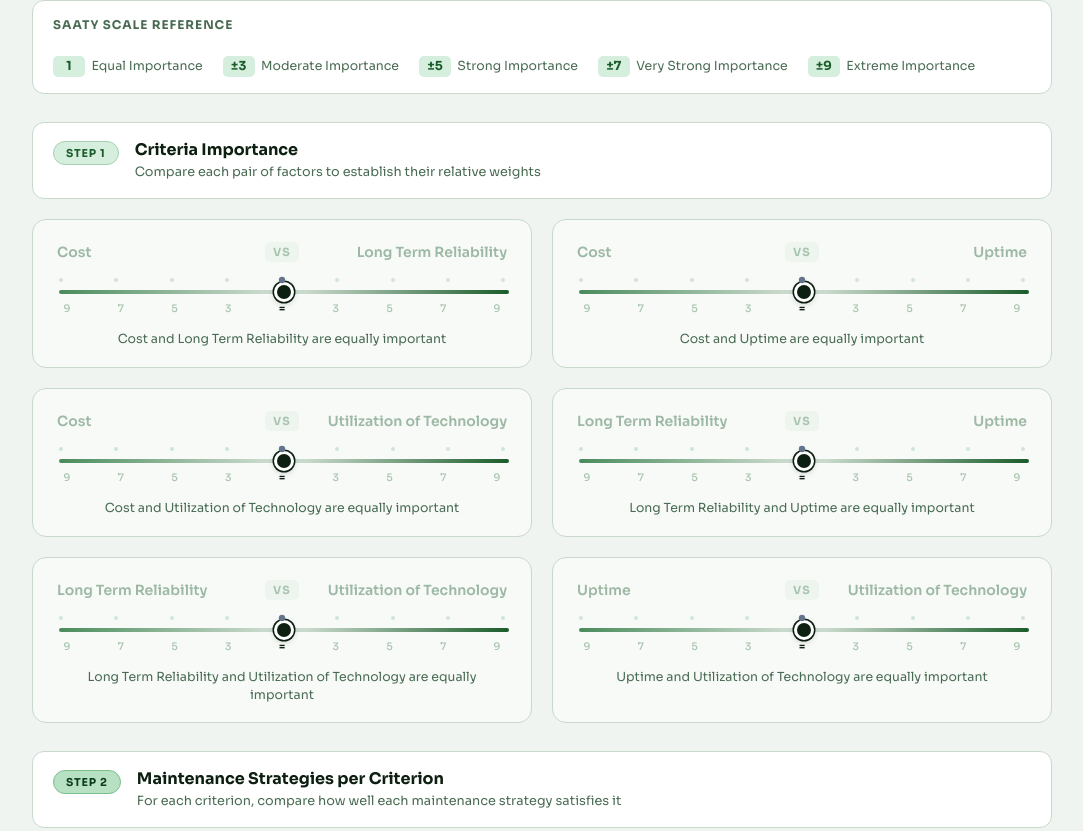
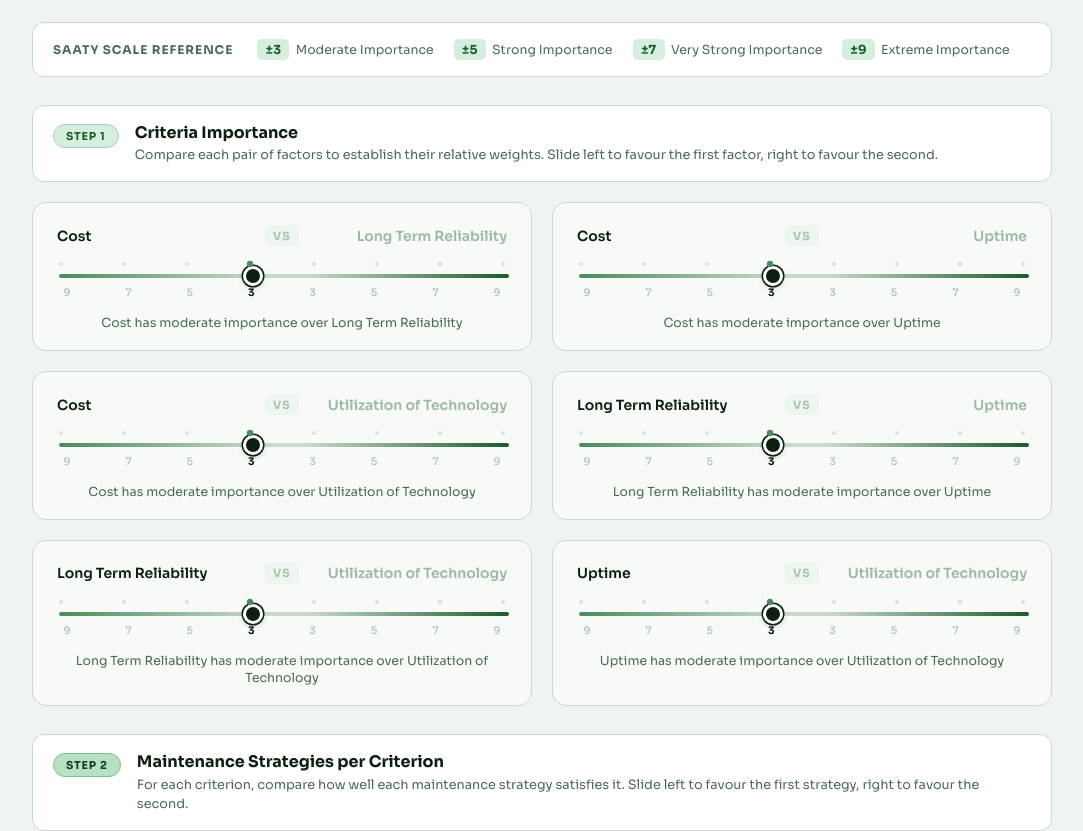
Before and after one commit to Ange-09/Fix-Flow, a Next.js app: page /criticality in a window 1280 px wide. Shown: the part 655-1486 px from the top of the page, without its empty margins (98-1181 px from the left). Built offline with nearby package versions, Linux system fonts and the light colour scheme.

Commit message:
Deleted equality for comparison of different factors

```diff
--- a/src/app/criticality/page.module.css
+++ b/src/app/criticality/page.module.css
@@ -793,4 +793,38 @@
     flex-direction: column;
     gap: 0.25rem;
   }
+
+  .directionRow {
+  display: flex;
+  align-items: center;
+  justify-content: space-between;
+  gap: 0.5rem;
 }
+
+.directionSide {
+  font-family: "Sora", "Segoe UI", sans-serif;
+  font-size: 0.72rem;
+  font-weight: 500;
+  color: #a8c4af;
+  transition: color 0.15s ease;
+  flex: 1;
+}
+
+.directionRight {
+  text-align: right;
+}
+
+.directionActive {
+  color: #1a5c2a;
+  font-weight: 700;
+}
+
+.directionValue {
+  font-family: "Sora", "Segoe UI", sans-serif;
+  font-size: 0.85rem;
+  font-weight: 800;
+  color: #0d1f11;
+  min-width: 1.5rem;
+  text-align: center;
+}
+}
--- a/src/app/criticality/page.tsx
+++ b/src/app/criticality/page.tsx
@@ -20,7 +20,11 @@ const STRATEGIES = [
 ] as const;
 type StrategyId = (typeof STRATEGIES)[number]["id"];
 
-const SLIDER_STEPS = [-9, -7, -5, -3, 1, 3, 5, 7, 9];
+// Equal (1) removed — users must pick a dominant side
+const SLIDER_STEPS = [-9, -7, -5, -3, 3, 5, 7, 9];
+
+// Default to -3 (left factor has moderate importance) — never neutral
+const DEFAULT_COMPARISON_VALUE = -3;
 
 // All unique pairs (i < j)
 function makePairs<T extends string>(items: readonly T[]): [T, T][] {
@@ -31,15 +35,15 @@ function makePairs<T extends string>(items: readonly T[]): [T, T][] {
   return pairs;
 }
 
-const FACTOR_PAIRS  = makePairs(FACTORS);
-const STRAT_LABELS  = STRATEGIES.map((s) => s.label) as [string, string, string];
-const STRAT_PAIRS   = makePairs(STRAT_LABELS);
+const FACTOR_PAIRS = makePairs(FACTORS);
+const STRAT_LABELS = STRATEGIES.map((s) => s.label) as [string, string, string];
+const STRAT_PAIRS  = makePairs(STRAT_LABELS);
 
 // ── State initializers ───────────────────────────────────────────────────────
 
 function initCritComparisons(): Record<string, number> {
   const map: Record<string, number> = {};
-  FACTOR_PAIRS.forEach(([a, b]) => { map[`${a}|${b}`] = 1; });
+  FACTOR_PAIRS.forEach(([a, b]) => { map[`${a}|${b}`] = DEFAULT_COMPARISON_VALUE; });
   return map;
 }
 
@@ -47,7 +51,7 @@ function initAltComparisons(): Record<Factor, Record<string, number>> {
   const result = {} as Record<Factor, Record<string, number>>;
   FACTORS.forEach((factor) => {
     result[factor] = {};
-    STRAT_PAIRS.forEach(([a, b]) => { result[factor][`${a}|${b}`] = 1; });
+    STRAT_PAIRS.forEach(([a, b]) => { result[factor][`${a}|${b}`] = DEFAULT_COMPARISON_VALUE; });
   });
   return result;
 }
@@ -59,9 +63,9 @@ function initAltComparisons(): Record<Factor, Record<string, number>> {
  * into a full n×n ratio matrix.
  *
  * Sign convention (matches the slider UX):
- *   value === 1           → equal importance    → ratio = 1
- *   value < 0 (e.g. -5)  → A dominates B       → ratio = |value|
- *   value > 0 (e.g.  5)  → B dominates A       → ratio = 1 / value
+ *   value < 0 (e.g. -5)  → A dominates B  → ratio = |value|
+ *   value > 0 (e.g.  5)  → B dominates A  → ratio = 1 / value
+ *   (value === 1 / equal is no longer possible)
  */
 function buildMatrix(labels: readonly string[], map: Record<string, number>): number[][] {
   const n = labels.length;
@@ -69,11 +73,8 @@ function buildMatrix(labels: readonly string[], map: Record<string, number>): nu
 
   for (let i = 0; i < n; i++) {
     for (let j = i + 1; j < n; j++) {
-      const v = map[`${labels[i]}|${labels[j]}`] ?? 1;
-      let ratio: number;
-      if (v === 1)       ratio = 1;
-      else if (v < 0)    ratio = Math.abs(v);
-      else               ratio = 1 / v;
+      const v = map[`${labels[i]}|${labels[j]}`] ?? DEFAULT_COMPARISON_VALUE;
+      const ratio = v < 0 ? Math.abs(v) : 1 / v;
       M[i][j] = ratio;
       M[j][i] = 1 / ratio;
     }
@@ -106,8 +107,7 @@ function computeAHP(
   critComparisons: Record<string, number>,
   altComparisons:  Record<Factor, Record<string, number>>
 ): Record<StrategyId, number> {
-  const critWeights = deriveWeights(buildMatrix(FACTORS, critComparisons));
-
+  const critWeights  = deriveWeights(buildMatrix(FACTORS, critComparisons));
   const globalScores = STRATEGIES.map(() => 0);
 
   FACTORS.forEach((factor, fi) => {
@@ -119,7 +119,6 @@ function computeAHP(
     });
   });
 
-  // Return as percentages keyed by strategy id
   const result = {} as Record<StrategyId, number>;
   STRATEGIES.forEach((s, i) => {
     result[s.id] = globalScores[i] * 100;
@@ -132,7 +131,6 @@ function computeAHP(
 function sliderLabel(value: number): string {
   const abs = Math.abs(value);
   const labels: Record<number, string> = {
-    1: "Equal Importance",
     3: "Moderate Importance",
     5: "Strong Importance",
     7: "Very Strong Importance",
@@ -142,8 +140,7 @@ function sliderLabel(value: number): string {
 }
 
 function importanceDescription(a: string, b: string, value: number): string {
-  if (value === 1)  return `${a} and ${b} are equally important`;
-  if (value < 0)    return `${a} has ${sliderLabel(value).toLowerCase()} over ${b}`;
+  if (value < 0) return `${a} has ${sliderLabel(value).toLowerCase()} over ${b}`;
   return `${b} has ${sliderLabel(value).toLowerCase()} over ${a}`;
 }
 
@@ -163,16 +160,15 @@ interface ComparisonCardProps {
 function ComparisonCard({ labelA, labelB, value, onChange }: ComparisonCardProps) {
   const idx    = stepIndex(value);
   const isLeft = value < 0;
-  const isEq   = value === 1;
 
   return (
     <div className={styles.comparisonCard}>
       <div className={styles.factorRow}>
-        <span className={`${styles.factorLabel} ${!isEq && isLeft  ? styles.factorActive : ""}`}>
+        <span className={`${styles.factorLabel} ${isLeft ? styles.factorActive : ""}`}>
           {labelA}
         </span>
         <span className={styles.vsTag}>vs</span>
-        <span className={`${styles.factorLabel} ${styles.factorRight} ${!isEq && !isLeft ? styles.factorActive : ""}`}>
+        <span className={`${styles.factorLabel} ${styles.factorRight} ${!isLeft ? styles.factorActive : ""}`}>
           {labelB}
         </span>
       </div>
@@ -186,11 +182,7 @@ function ComparisonCard({ labelA, labelB, value, onChange }: ComparisonCardProps
               style={{
                 backgroundColor:
                   i === idx
-                    ? step < 0
-                      ? "#534AB7"
-                      : step === 1
-                      ? "#64748b"
-                      : "#185FA5"
+                    ? step < 0 ? "#4a8c5c" : "#1a5c2a"
                     : undefined,
               }}
             />
@@ -213,11 +205,14 @@ function ComparisonCard({ labelA, labelB, value, onChange }: ComparisonCardProps
               key={i}
               className={`${styles.stepLabel} ${i === idx ? styles.stepLabelActive : ""}`}
             >
-              {Math.abs(step) === 1 ? "=" : Math.abs(step)}
+              {Math.abs(step)}
             </span>
           ))}
         </div>
       </div>
+
+      {/* Direction indicator */}
+
 
       <p className={styles.comparisonDesc}>
         {importanceDescription(labelA, labelB, value)}
@@ -231,8 +226,8 @@ function ComparisonCard({ labelA, labelB, value, onChange }: ComparisonCardProps
 export default function CriticalityPage() {
   const [critComparisons, setCritComparisons] = useState(initCritComparisons);
   const [altComparisons,  setAltComparisons]  = useState(initAltComparisons);
-  const [submitted, setSubmitted] = useState(false);
-  const [scores,    setScores]    = useState<Record<StrategyId, number>>({} as Record<StrategyId, number>);
+  const [submitted,  setSubmitted]  = useState(false);
+  const [scores,     setScores]     = useState<Record<StrategyId, number>>({} as Record<StrategyId, number>);
   const [critWeights, setCritWeights] = useState<number[]>([]);
 
   // ── Handlers ──
@@ -251,11 +246,8 @@ export default function CriticalityPage() {
   function handleSubmit() {
     const result = computeAHP(critComparisons, altComparisons);
     setScores(result);
-
-    // Also expose criteria weights for the summary table
     const cw = deriveWeights(buildMatrix(FACTORS, critComparisons));
     setCritWeights(cw);
-
     setSubmitted(true);
     setTimeout(() => {
       document.getElementById("results-section")?.scrollIntoView({ behavior: "smooth" });
@@ -290,6 +282,7 @@ export default function CriticalityPage() {
             <p className={styles.pageSubtitle}>
               Complete two steps: first compare the four criteria against each other,
               then for each criterion, compare the three maintenance strategies.
+              Every comparison requires a clear choice — no equal ratings allowed.
             </p>
           </div>
           <div className={styles.progressInfo}>
@@ -304,9 +297,9 @@ export default function CriticalityPage() {
         <div className={styles.legendCard}>
           <span className={styles.legendTitle}>Saaty Scale Reference</span>
           <div className={styles.legendItems}>
-            {[1, 3, 5, 7, 9].map((v) => (
+            {[3, 5, 7, 9].map((v) => (
               <div key={v} className={styles.legendItem}>
-                <span className={styles.legendValue}>{v === 1 ? "1" : `±${v}`}</span>
+                <span className={styles.legendValue}>±{v}</span>
                 <span className={styles.legendDesc}>{sliderLabel(v)}</span>
               </div>
             ))}
@@ -322,7 +315,8 @@ export default function CriticalityPage() {
             <div>
               <h2 className={styles.stepTitle}>Criteria Importance</h2>
               <p className={styles.stepSubtitle}>
-                Compare each pair of factors to establish their relative weights
+                Compare each pair of factors to establish their relative weights.
+                Slide left to favour the first factor, right to favour the second.
               </p>
             </div>
           </div>
@@ -352,7 +346,8 @@ export default function CriticalityPage() {
             <div>
               <h2 className={styles.stepTitle}>Maintenance Strategies per Criterion</h2>
               <p className={styles.stepSubtitle}>
-                For each criterion, compare how well each maintenance strategy satisfies it
+                For each criterion, compare how well each maintenance strategy satisfies it.
+                Slide left to favour the first strategy, right to favour the second.
               </p>
             </div>
           </div>
@@ -481,7 +476,7 @@ export default function CriticalityPage() {
               </div>
             </div>
 
-            {/* Comparison summary table */}
+            {/* Criteria comparison summary table */}
             <div className={styles.summaryCard}>
               <h3 className={styles.summaryTitle}>Criteria Comparison Summary</h3>
               <div className={styles.summaryTable}>
@@ -498,7 +493,7 @@ export default function CriticalityPage() {
                       <span className={styles.summaryFactor}>{a}</span>
                       <span className={styles.summaryFactor}>{b}</span>
                       <span className={styles.summaryValue}>
-                        {v === 1 ? "1" : v < 0 ? `${Math.abs(v)} : 1` : `1 : ${v}`}
+                        {v < 0 ? `${Math.abs(v)} : 1` : `1 : ${v}`}
                       </span>
                       <span className={styles.summaryInterp}>
                         {importanceDescription(a, b, v)}
@@ -529,7 +524,7 @@ export default function CriticalityPage() {
                         <span className={styles.summaryFactor}>{a}</span>
                         <span className={styles.summaryFactor}>{b}</span>
                         <span className={styles.summaryValue}>
-                          {v === 1 ? "1" : v < 0 ? `${Math.abs(v)} : 1` : `1 : ${v}`}
+                          {v < 0 ? `${Math.abs(v)} : 1` : `1 : ${v}`}
                         </span>
                         <span className={styles.summaryInterp}>
                           {importanceDescription(a, b, v)}
```
